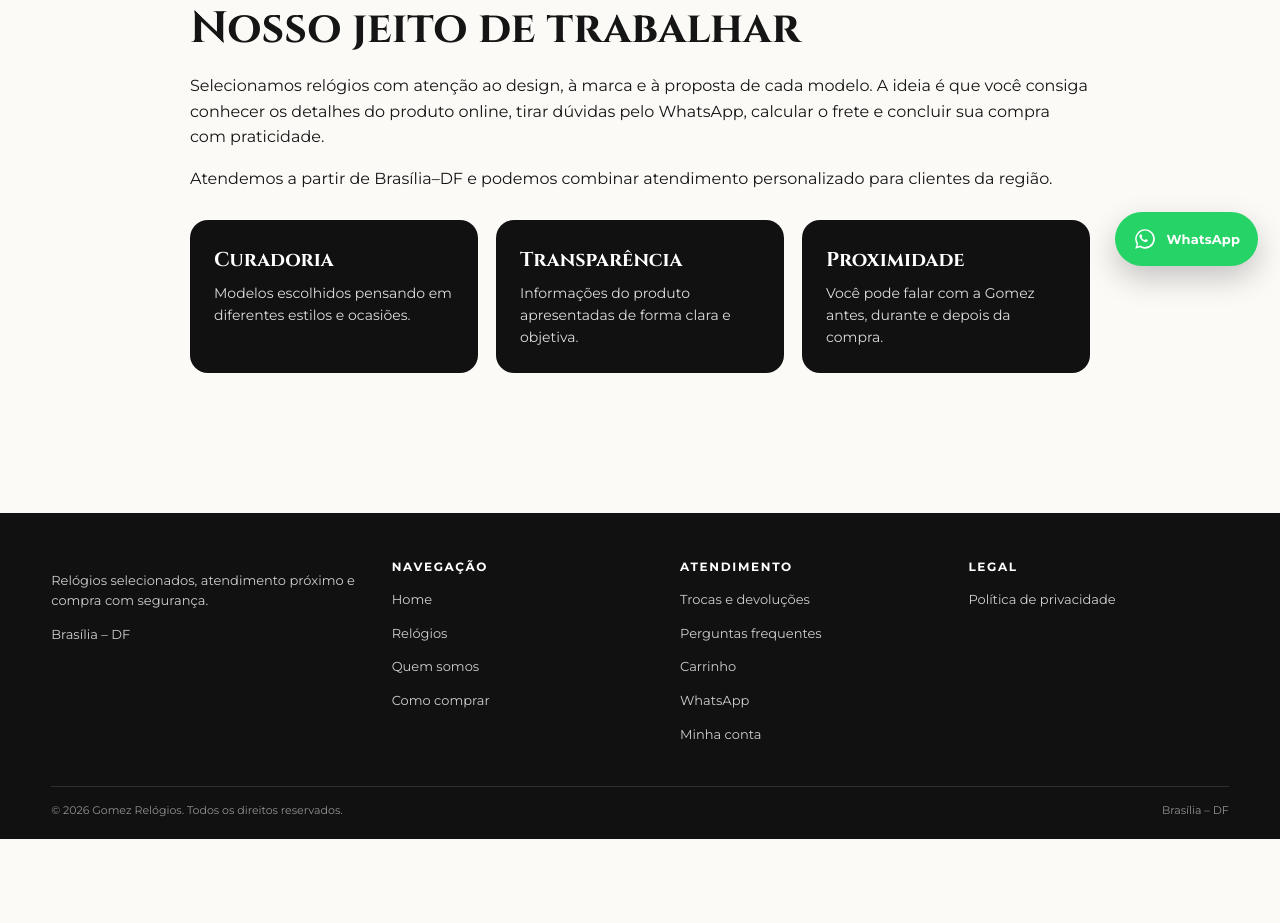
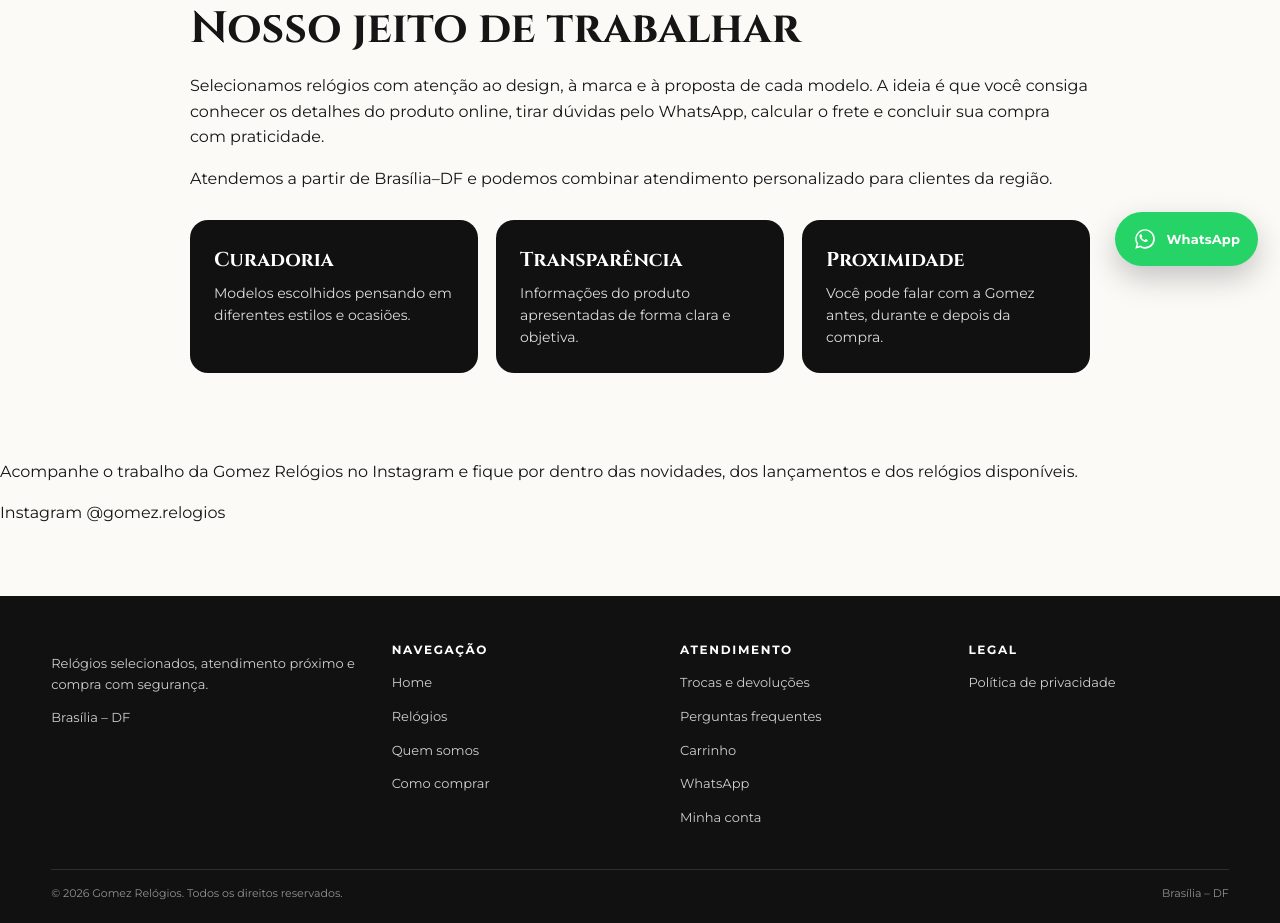
Before and after one commit to HugoAtaides/gomez-relogios, a plain HTML site: page quem-somos.html in a window 1280 px wide. Shown: the part 512-1435 px from the top of the page. Before the commit the page ends 1351 px from the top, so only its background shows below. Drawn offline with Linux system fonts and the light colour scheme.

Commit message:
Update quem-somos.html

```diff
--- a/quem-somos.html
+++ b/quem-somos.html
@@ -2,7 +2,24 @@
 <html lang="pt-BR"><head><meta charset="utf-8"/><meta content="width=device-width,initial-scale=1" name="viewport"/><meta content="#151515" name="theme-color"/><title>Quem somos | Gomez Relógios</title><meta content="Conheça a Gomez Relógios." name="description"/><link href="assets/logo-gomez.png" rel="icon"/><link href="css/style.css" rel="stylesheet"/><script defer="" src="data.js"></script><script defer="" src="js/app.js"></script></head><body>
 <div class="topbar">GOMEZ RELÓGIOS · BRASÍLIA–DF</div><header class="header"><div class="container header-inner"><a class="brand" href="index.html"><img alt="Gomez Relógios" src="assets/logo-gomez.png"/></a><nav class="nav"><a href="index.html">Home</a><a href="produtos.html">Relógios</a><a href="quem-somos.html">Quem somos</a><a href="como-comprar.html">Como comprar</a><a href="trocas-e-devolucoes.html">Trocas e devoluções</a><a href="perguntas-frequentes.html">FAQ</a></nav><div class="header-actions"><button class="icon-btn mobile-menu" data-mobile-menu="">☰</button><a class="icon-btn" href="carrinho.html">🛒<span class="cart-count" data-cart-count="">0</span></a></div></div></header>
 <main><section class="page-hero"><div class="container"><div class="eyebrow">A marca</div><h1>Quem somos</h1><p>A Gomez Relógios nasceu com a proposta de aproximar pessoas de relógios marcantes, combinando curadoria, atendimento próximo e uma experiência de compra simples.</p></div></section><section class="section"><div class="container" style="max-width:900px"><h2>Nosso jeito de trabalhar</h2><p>Selecionamos relógios com atenção ao design, à marca e à proposta de cada modelo. A ideia é que você consiga conhecer os detalhes do produto online, tirar dúvidas pelo WhatsApp, calcular o frete e concluir sua compra com praticidade.</p><p>Atendemos a partir de Brasília–DF e podemos combinar atendimento personalizado para clientes da região.</p><div class="grid features" style="margin-top:28px"><div class="feature"><strong>Curadoria</strong><p>Modelos escolhidos pensando em diferentes estilos e ocasiões.</p></div><div class="feature"><strong>Transparência</strong><p>Informações do produto apresentadas de forma clara e objetiva.</p></div><div class="feature"><strong>Proximidade</strong><p>Você pode falar com a Gomez antes, durante e depois da compra.</p></div></div></div></section></main>
-<footer>
+
+
+<div class="instagram-chamada">
+  <p>Acompanhe o trabalho da Gomez Relógios no Instagram e fique por dentro das novidades, dos lançamentos e dos relógios disponíveis.</p>
+
+  <a
+    href="https://www.instagram.com/gomez.relogios/"
+    class="instagram-link"
+    target="_blank"
+    rel="noopener noreferrer"
+    aria-label="Visite o Instagram da Gomez Relógios"
+  >
+    Instagram @gomez.relogios
+  </a>
+</div>
+
+
+  <footer>
 <div class="container">
 <div class="footer-grid">
 <div>
```
